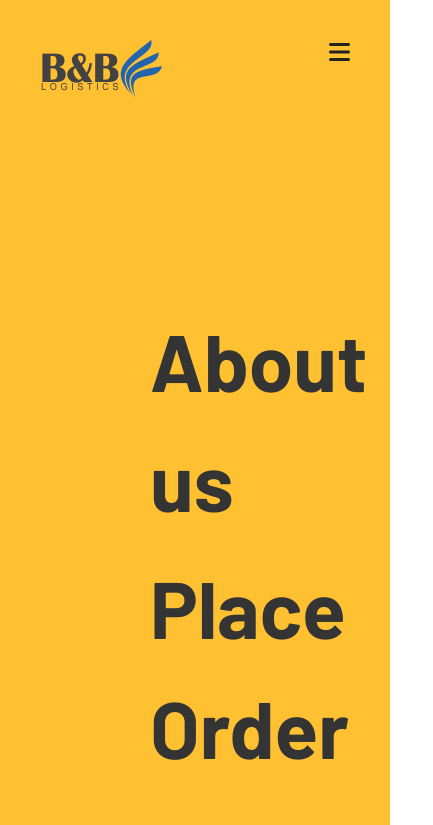
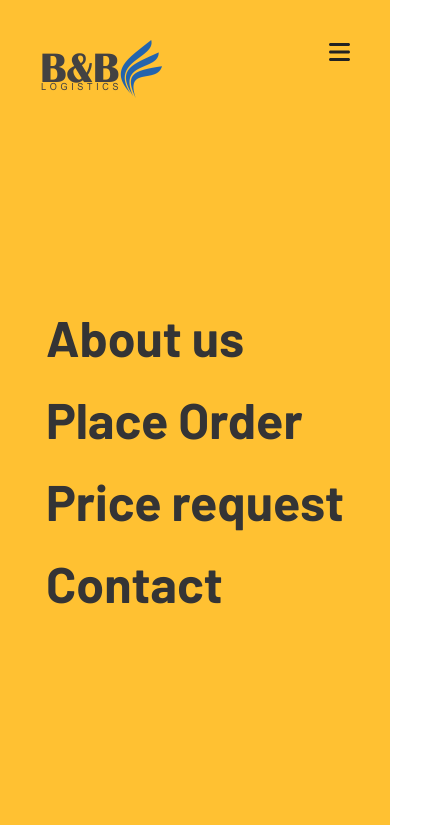
Before and after one commit to acselp/IaroslavskiTest, a React (Create React App) app: page /menu in a window 390 px wide. Shown: the top 825 px of the page, 433 px wide, since content can reach past the window. Built offline with nearby package versions, Linux system fonts and the light colour scheme.

Commit message:
menu done responsive

```diff
--- a/src/pages/About/About.scss
+++ b/src/pages/About/About.scss
@@ -324,6 +324,18 @@
         width: 80% !important;
     }
 
+    .nav-items {
+        font-size: 10px;
+        margin-left: 0;
+    }
+
+    .menu {
+        width: 100%;
+        display: flex;
+        flex-direction: column;
+        align-items: center;
+    }
+
 }
 
 
```
